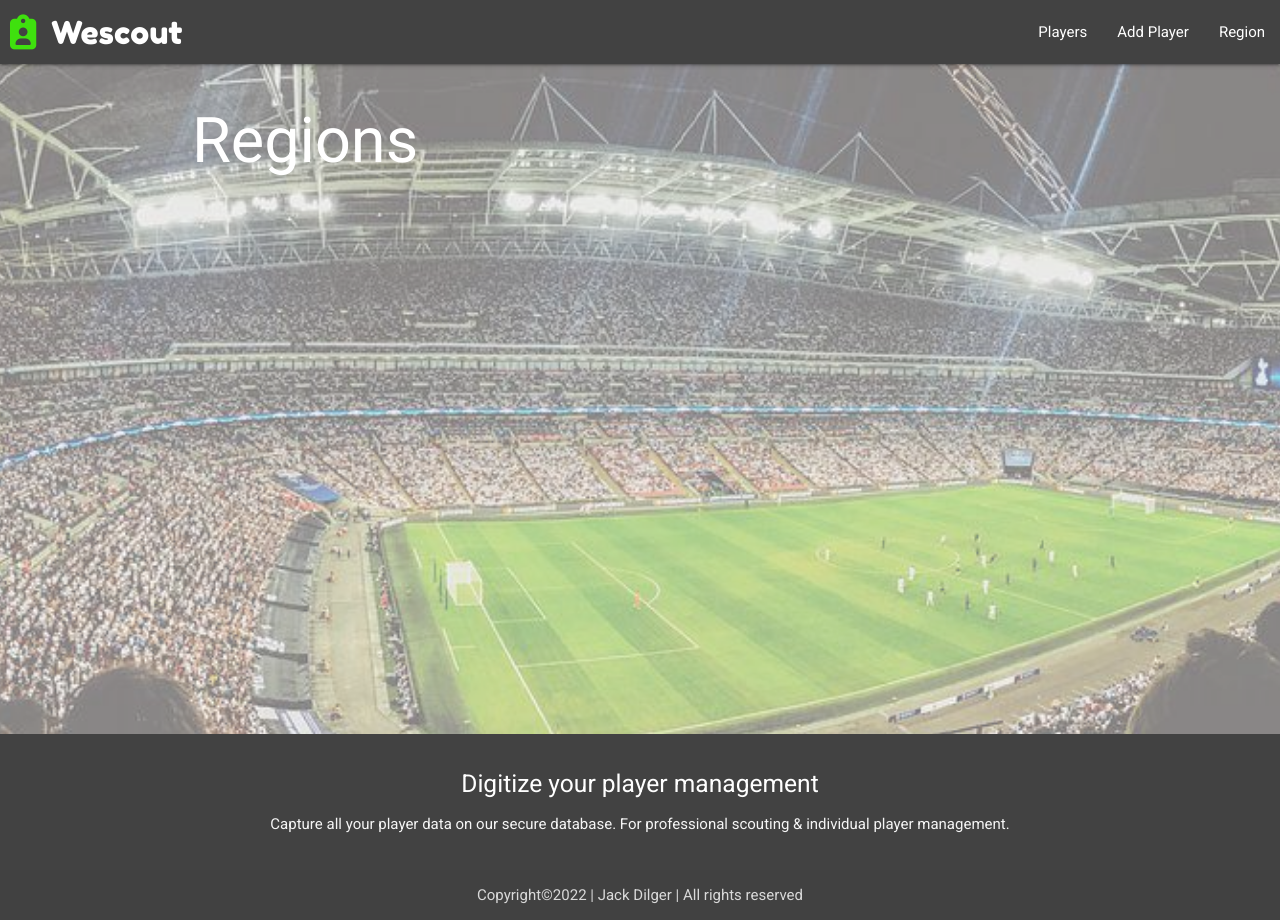
After one commit to JackDilger/wescout-milestone-3, a Flask app: page /region in a window 1280 px wide. The commit adds this page. Run offline with Flask 2, Linux system fonts and the light colour scheme; some libraries are stand-ins or nearby versions.

Commit message:
Create app route to render region.html template

```diff
--- a/wescout/routes.py
+++ b/wescout/routes.py
@@ -10,3 +10,8 @@ from wescout.models import Region, Users
 def get_players():
     players = list(mongo.db.players.find())
     return render_template("players.html", players=players)
+
+
+@app.route("/region")
+def region():
+    return render_template("region.html")
--- a/wescout/templates/base.html
+++ b/wescout/templates/base.html
@@ -17,9 +17,9 @@
               <a href="{{ url_for('get_players') }}" class="brand-logo"><i class="fa-solid fa-clipboard-user hide-on-small-and-down"></i>Wescout</a>
               <a href="#" data-target="mobile-demo" class="sidenav-trigger"><i class="fa-solid fa-bars"></i></i></a>
               <ul class="right hide-on-med-and-down">
-                <li><a href="">Players</a></li>
+                <li><a href="{{ url_for('get_players') }}">Players</a></li>
                 <li><a href="">Add Player</a></li>
-                <li><a href="">Regions</a></li>
+                <li><a href="{{ url_for('region') }}"">Region</a></li>
               </ul>
             </div>
           </nav>
@@ -27,7 +27,7 @@
           <ul class="sidenav" id="mobile-demo">
             <li><a href="{{ url_for('get_players') }}">Players</a></li>
             <li><a href="">Add Player</a></li>
-            <li><a href="">Regions</a></li>
+            <li><a href="{{ url_for('region') }}">Region</a></li>
           </ul>
     </header>
 
--- /dev/null
+++ b/wescout/templates/region.html
@@ -0,0 +1,5 @@
+{% extends "base.html" %}
+{% block content %}
+
+<h1> Regions</h1>
+{% endblock %}
```
